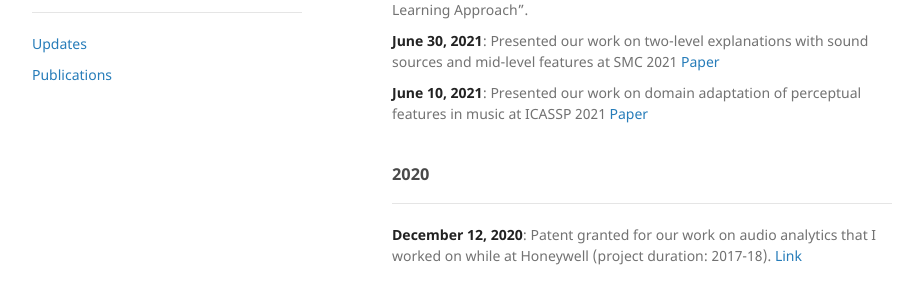
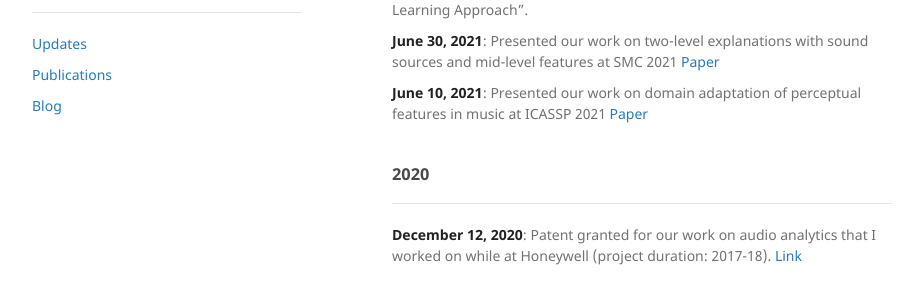
Before and after one commit to shreyanc/shreyanc.github.io, a Jekyll site: the page built from index.md, in a window 1280 px wide. Shown: the part 475-765 px from the top of the page, without its empty margins (178-1101 px from the left). Built offline with Jekyll 4.4.1, drawn with Linux system fonts in a browser that asks for light colours.

Commit message:
Update default.html

```diff
--- a/_layouts/default.html
+++ b/_layouts/default.html
@@ -53,7 +53,8 @@
         <p class="view"><a href="/projects.html">Projects</a></p>
         <p class="view"><a href="/cv.html">My CV</a></p>-->
         <p class="view"><a href="#updates">Updates</a></p>
-          <p class="view"><a href="#publications">Publications</a></p>
+        <p class="view"><a href="#publications">Publications</a></p>
+        <p class="view"><a href="/blog.html">Blog</a></p>
 
         {% else %}
         <hr>
```
